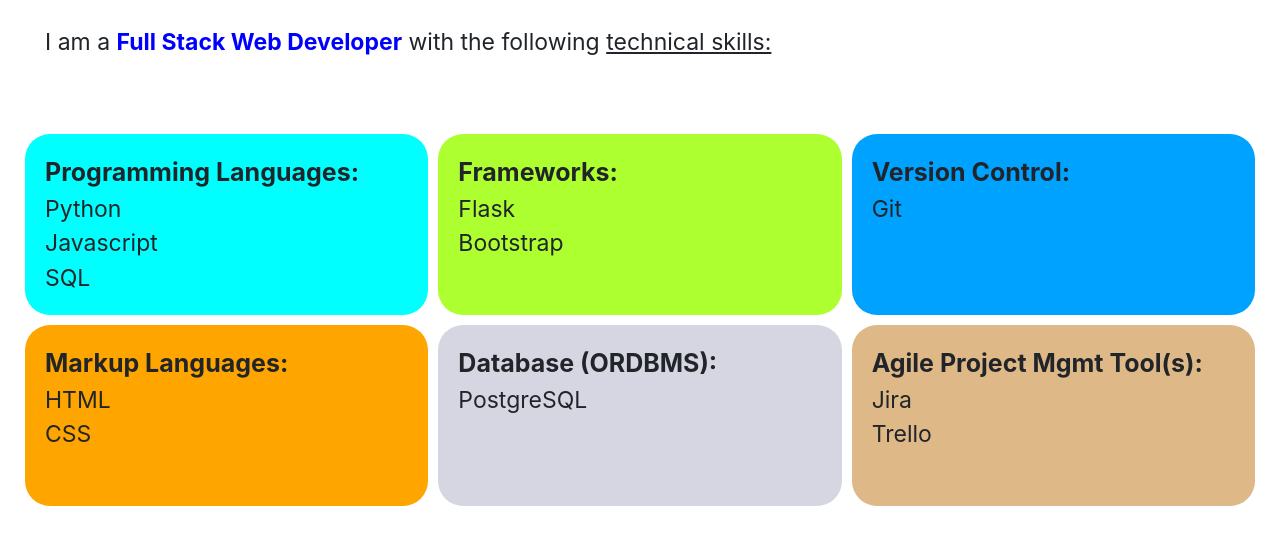
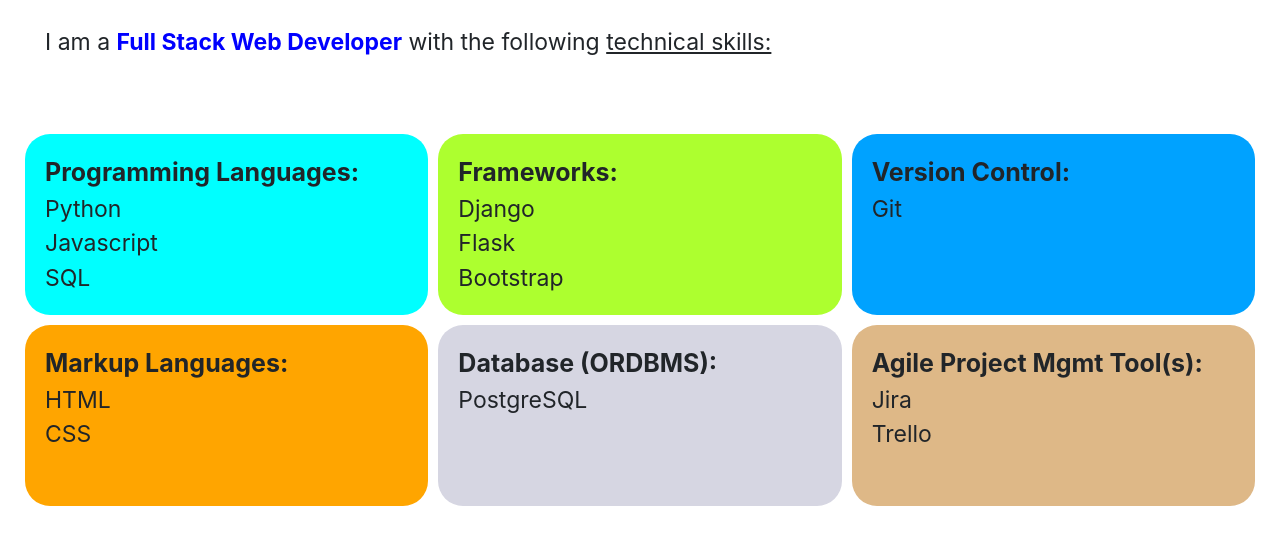
Before and after one commit to MKing301/django-mult-app, a Django app: template project/portfolio/templates/portfolio/about.html in a window 1280 px wide. Shown: the part 223-758 px from the top of the page. Run offline with Django 3.2, Linux system fonts and the light colour scheme; the template is opened without the code that fills it, so the values that code supplies are empty; parts of the project's set-up code (start-up, migrations or seed data) failed here and were passed over; some libraries are stand-ins or nearby versions.

Commit message:
Add django under framework class

```diff
--- a/project/portfolio/templates/portfolio/about.html
+++ b/project/portfolio/templates/portfolio/about.html
@@ -25,6 +25,7 @@
                 <div class="framework">
                     <div class="cell-title">Frameworks:</div>
                     <div class="cell-content">
+                        Django<br>
                         Flask<br>
                         Bootstrap
                     </div>
```
